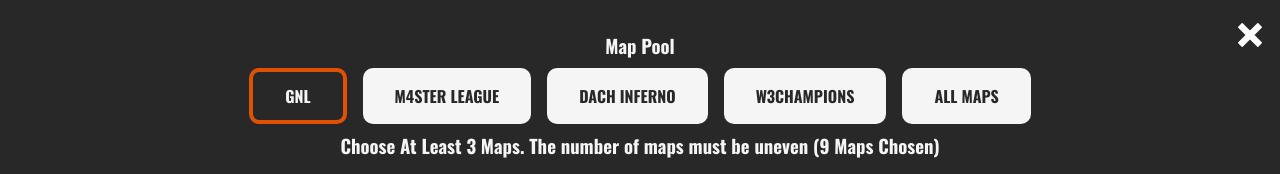
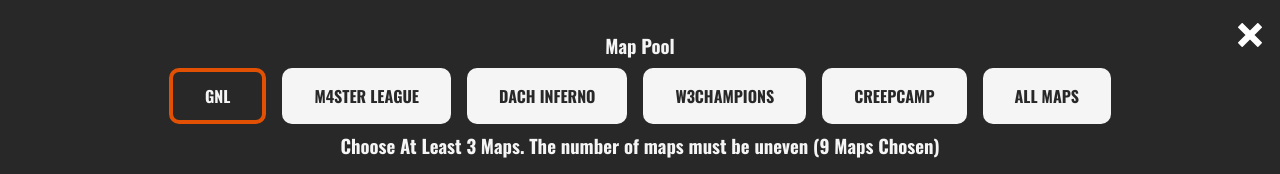
Before and after one commit to marco-moeller/map-veto-app, a React (Vite) app: page / in a window 1280 px wide. Both pictures are taken after a click on the button "CREATE A VETO LOBBY". Shown: the top 174 px of the page. Built offline with nearby package versions, Linux system fonts and the light colour scheme; no server answers.

Commit message:
added creepcamp maps

```diff
--- a/src/components/LobbyCreation.jsx
+++ b/src/components/LobbyCreation.jsx
@@ -6,7 +6,8 @@ import {
   DACHInfernoMaps,
   W3CMaps,
   AllCompetitiveMaps,
-  MasterLeagueMaps
+  MasterLeagueMaps,
+  CreepcampMaps
 } from "../maps";
 import { toCamelCase } from "../nameConversion";
 import { CiSquarePlus } from "react-icons/ci";
@@ -159,6 +160,14 @@ function LobbyCreation({ toggle, selectedPlayer }) {
         </button>
         <button
           type="button"
+          className={getMapPoolBtnBg(CreepcampMaps) + " btn"}
+          onClick={() => handleMapPoolChange(CreepcampMaps)}
+        >
+          Creepcamp
+        </button>
+
+        <button
+          type="button"
           className={getMapPoolBtnBg(AllCompetitiveMaps) + " btn"}
           onClick={() => handleMapPoolChange(AllCompetitiveMaps)}
         >
--- a/src/maps.js
+++ b/src/maps.js
@@ -8,16 +8,6 @@ export const GNLMaps = [
   "Shallow Grave",
   "Tidehunters",
   "Twisted Meadows"
-];
-
-export const CreepcampMaps = [
-  "Northern Isles",
-  "Autumn Leaves",
-  "Tidehunters",
-  "Shallow Grave",
-  "Springtime",
-  "Hammerfall",
-  "War Hail"
 ];
 
 export const MasterLeagueMaps = [
@@ -72,3 +62,13 @@ export const AllCompetitiveMaps = [
   "Twisted Meadows",
   "War Hail"
 ];
+
+export const CreepcampMaps = [
+  "Autumn Leaves",
+  "Hammerfall",
+  "Northern Isles",
+  "Shallow Grave",
+  "Springtime",
+  "Tidehunters",
+  "War Hail"
+];
```
